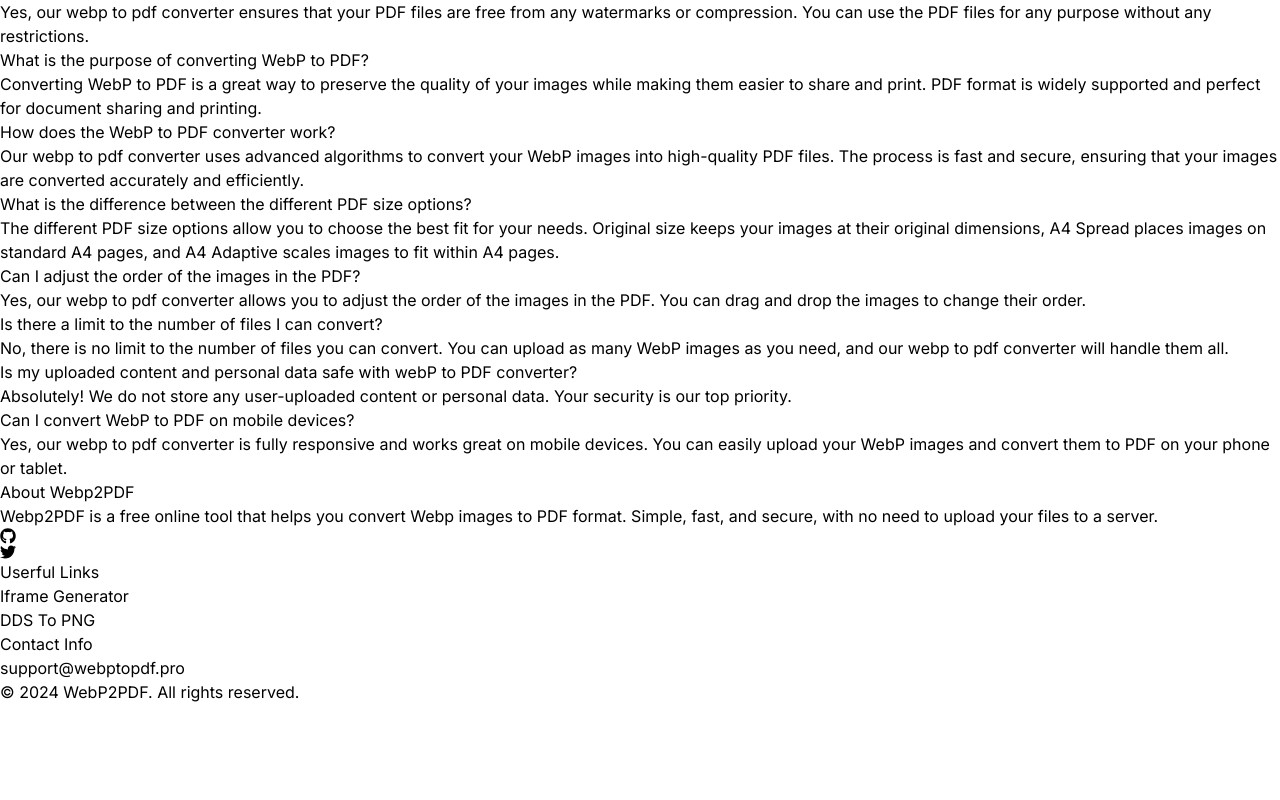
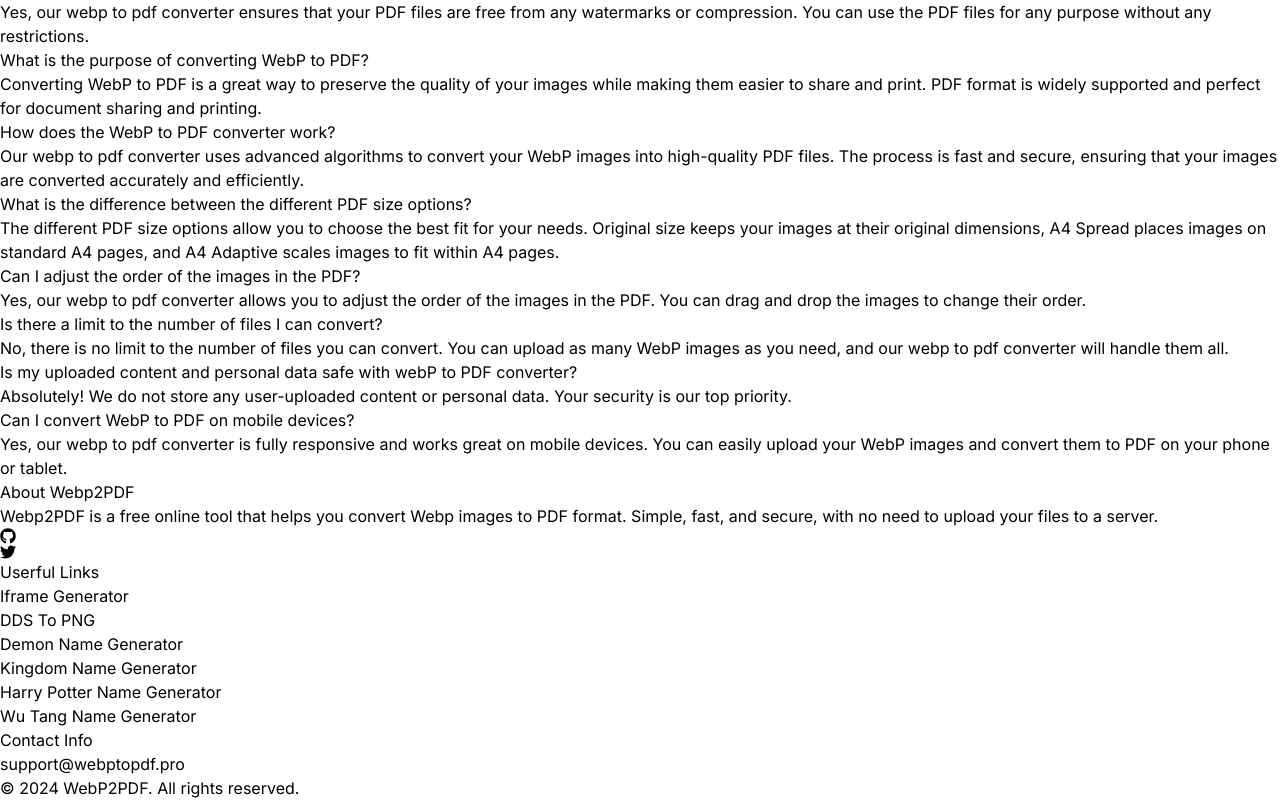
Before and after one commit to EdwardMatthews/webptopdf, a Next.js app: page / in a window 1280 px wide. Shown: the part 1464-2264 px from the top of the page. Before the commit the page ends 2168 px from the top, so only its background shows below. Built offline with nearby package versions, Linux system fonts and the light colour scheme.

Commit message:
update useful links

```diff
--- a/src/app/[lang]/components/Footer.tsx
+++ b/src/app/[lang]/components/Footer.tsx
@@ -59,6 +59,26 @@
                   {t('footer.links.ddsToPng')}
                 </Link>
               </li>
+              <li>
+                <Link href="https://demonnamegenerator.pro/" className="text-gray-600 hover:text-gray-800 transition-colors">
+                  {t('footer.links.demonNameGenerator')}
+                </Link>
+              </li>
+              <li>
+                <Link href="https://kingdomnamegenerator.pro/" className="text-gray-600 hover:text-gray-800 transition-colors">
+                  {t('footer.links.kingdomNameGenerator')}
+                </Link>
+              </li>
+              <li>
+                <Link href="https://harrypotternamegenerator.pro/" className="text-gray-600 hover:text-gray-800 transition-colors">
+                  {t('footer.links.harryPotterNameGenerator')}
+                </Link>
+              </li>
+              <li>
+                <Link href="https://wutangnamegenerator.pro/" className="text-gray-600 hover:text-gray-800 transition-colors">
+                  {t('footer.links.wuTangNameGenerator')}
+                </Link>
+              </li>
             </ul>
           </div>
 
--- a/src/app/locales/en/common.json
+++ b/src/app/locales/en/common.json
@@ -176,7 +176,11 @@
     "links": {
       "title": "Userful Links",
       "iframeGenerator": "Iframe Generator",
-      "ddsToPng": "DDS To PNG"
+      "ddsToPng": "DDS To PNG",
+      "demonNameGenerator": "Demon Name Generator",
+      "kingdomNameGenerator": "Kingdom Name Generator",
+      "harryPotterNameGenerator": "Harry Potter Name Generator",
+      "wuTangNameGenerator": "Wu Tang Name Generator"
     },
     "contact": {
       "title": "Contact Info",
```
